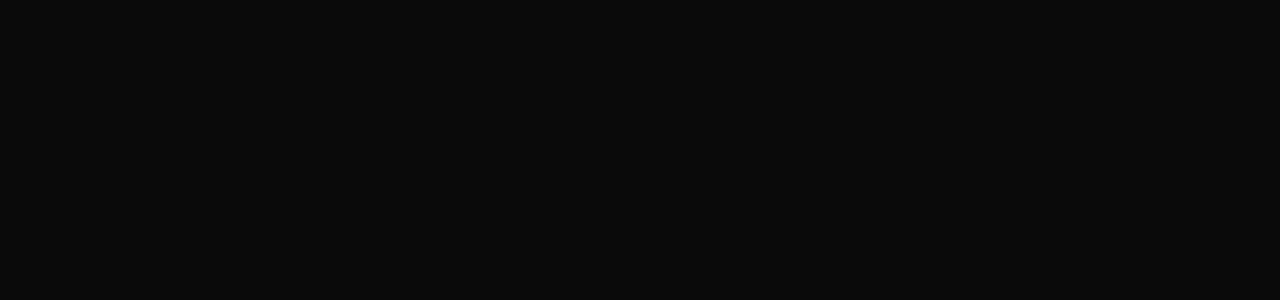
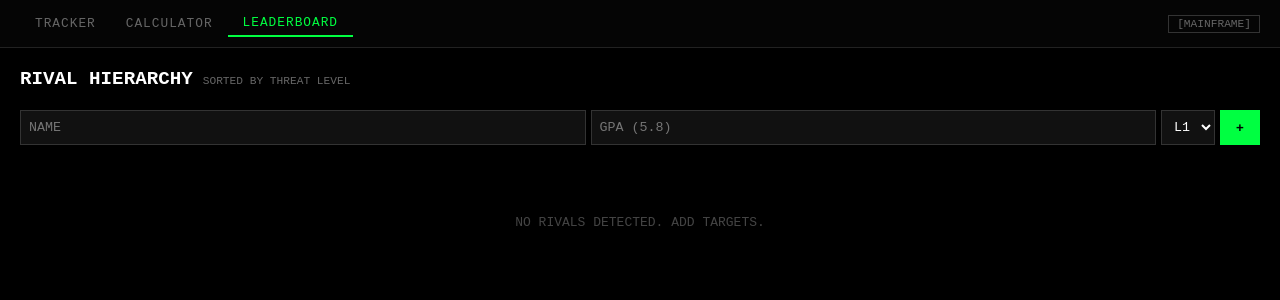
Before and after one commit to zach131/bluelock-terminal, a Next.js app: page /threat-engine/leaderboard in a window 1280 px wide. Before the commit this address had no page. Shown: the top 300 px of the page. Built offline with nearby package versions, Linux system fonts and the light colour scheme.

Commit message:
Create page.tsx

```diff
--- /dev/null
+++ b/src/app/threat-engine/leaderboard/page.tsx
@@ -0,0 +1,118 @@
+'use client';
+
+import { useState, useEffect } from 'react';
+
+interface Rival {
+  id: string;
+  name: string;
+  gpa: number;
+  tier: 'L1' | 'L2' | 'UNKNOWN';
+}
+
+export default function Leaderboard() {
+  const [rivals, setRivals] = useState<Rival[]>([]);
+  const [form, setForm] = useState({ name: '', gpa: '', tier: 'L1' });
+
+  useEffect(() => {
+    const stored = localStorage.getItem('bluelock_leaderboard');
+    if (stored) setRivals(JSON.parse(stored));
+  }, []);
+
+  useEffect(() => {
+    localStorage.setItem('bluelock_leaderboard', JSON.stringify(rivals));
+  }, [rivals]);
+
+  const addRival = () => {
+    if (!form.name || !form.gpa) return;
+    const newRival: Rival = {
+      id: Date.now().toString(),
+      name: form.name.toUpperCase(),
+      gpa: parseFloat(form.gpa),
+      tier: form.tier as 'L1' | 'L2'
+    };
+    setRivals(prev => [...prev, newRival].sort((a, b) => b.gpa - a.gpa));
+    setForm({ name: '', gpa: '', tier: 'L1' });
+  };
+
+  const removeRival = (id: string) => {
+    setRivals(prev => prev.filter(r => r.id !== id));
+  };
+
+  // Calculate "Self" position (Assume current user GPA is pulled from Tracker,
+  // but for now we allow manual entry or just track others)
+  // We will highlight the user manually if they add themselves as "ZACH".
+
+  return (
+    <div style={styles.main}>
+      <header style={styles.header}>
+        <span style={styles.title}>RIVAL HIERARCHY</span>
+        <span style={styles.sub}>SORTED BY THREAT LEVEL</span>
+      </header>
+
+      {/* INPUT */}
+      <div style={styles.inputRow}>
+        <input
+          placeholder="NAME"
+          value={form.name}
+          onChange={e => setForm({ ...form, name: e.target.value })}
+          style={styles.input}
+        />
+        <input
+          placeholder="GPA (5.8)"
+          value={form.gpa}
+          onChange={e => setForm({ ...form, gpa: e.target.value })}
+          style={{ ...styles.input, width: '80px' }}
+        />
+        <select
+          value={form.tier}
+          onChange={e => setForm({ ...form, tier: e.target.value })}
+          style={styles.select}
+        >
+          <option value="L1">L1</option>
+          <option value="L2">L2</option>
+        </select>
+        <button onClick={addRival} style={styles.addBtn}>+</button>
+      </div>
+
+      {/* LIST */}
+      <div style={styles.list}>
+        {rivals.map((r, i) => (
+          <div key={r.id} style={styles.row}>
+            <div style={styles.rank}>#{i + 1}</div>
+            <div style={styles.ident}>
+              <span style={styles.rivalName}>{r.name}</span>
+              <span style={styles.rivalTier}>{r.tier}</span>
+            </div>
+            <div style={{ ...styles.gpaVal, color: r.gpa >= 5.79 ? '#00FF41' : '#FFB000' }}>
+              {r.gpa.toFixed(3)}
+            </div>
+            <button onClick={() => removeRival(r.id)} style={styles.delBtn}>X</button>
+          </div>
+        ))}
+        {rivals.length === 0 && (
+          <div style={styles.empty}>NO RIVALS DETECTED. ADD TARGETS.</div>
+        )}
+      </div>
+    </div>
+  );
+}
+
+const styles: { [key: string]: React.CSSProperties } = {
+  main: { flex: 1, display: 'flex', flexDirection: 'column', padding: '20px' },
+  header: { marginBottom: '20px' },
+  title: { fontSize: '1.2rem', fontWeight: 'bold', color: '#FFF' },
+  sub: { fontSize: '0.7rem', color: '#666', marginLeft: '10px' },
+  inputRow: { display: 'flex', gap: '5px', marginBottom: '20px' },
+  input: { background: '#111', border: '1px solid #333', color: '#FFF', padding: '8px', flex: 1, fontFamily: 'monospace' },
+  select: { background: '#111', border: '1px solid #333', color: '#FFF', padding: '8px', fontFamily: 'monospace' },
+  addBtn: { background: '#00FF41', color: '#000', border: 'none', fontWeight: 'bold', width: '40px', cursor: 'pointer' },
+  list: { flex: 1, overflowY: 'auto' },
+  row: { display: 'flex', alignItems: 'center', padding: '10px', borderBottom: '1px solid #111' },
+  rank: { fontSize: '1.5rem', fontWeight: 'bold', color: '#333', width: '50px' },
+  ident: { flex: 1, display: 'flex', flexDirection: 'column' },
+  rivalName: { fontSize: '1rem', color: '#FFF' },
+  rivalTier: { fontSize: '0.6rem', color: '#666' },
+  gpaVal: { fontSize: '1.2rem', fontWeight: 'bold', width: '80px', textAlign: 'right' },
+  delBtn: { background: 'none', border: 'none', color: '#FF1744', marginLeft: '10px', cursor: 'pointer' },
+  empty: { textAlign: 'center', color: '#444', marginTop: '50px' }
+};
```
